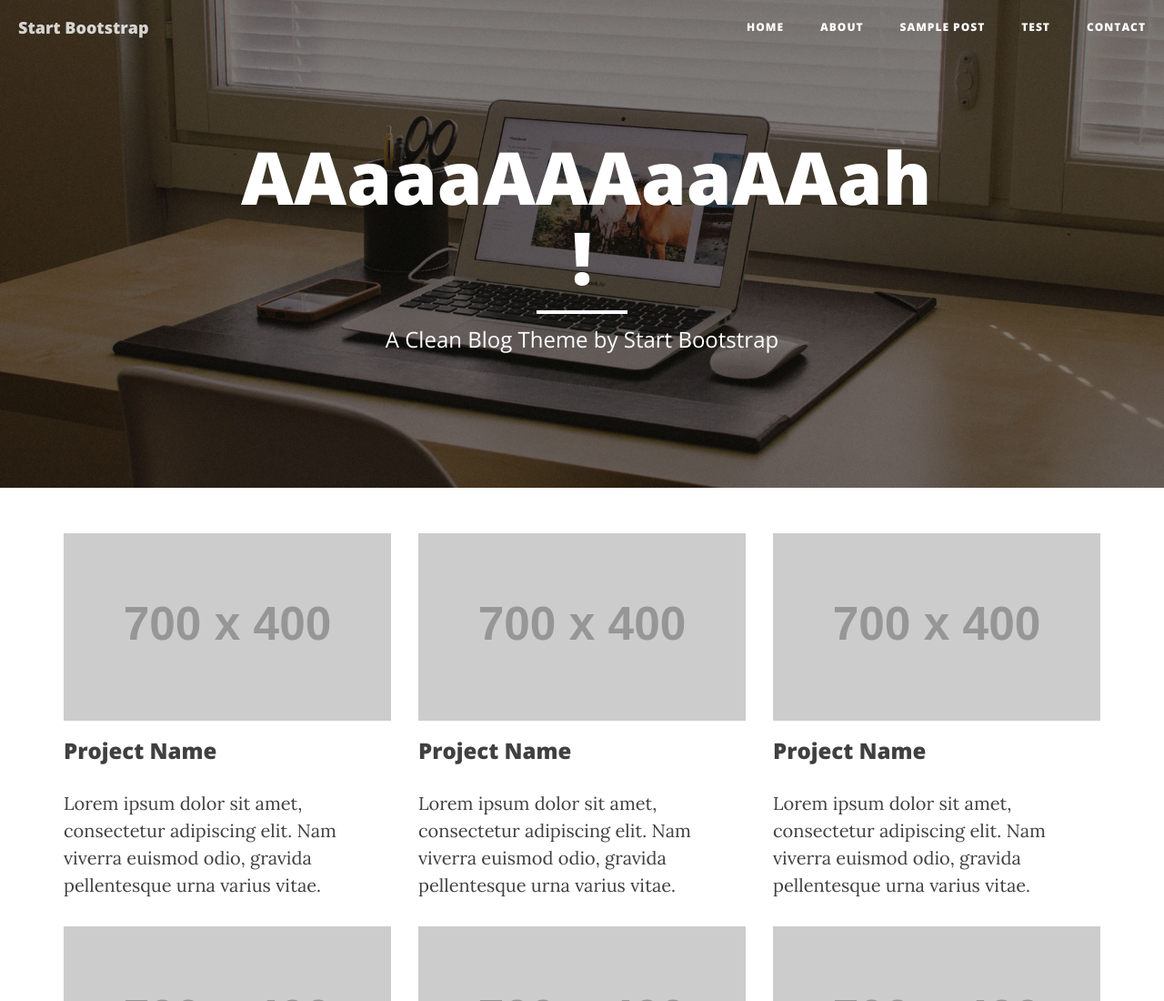
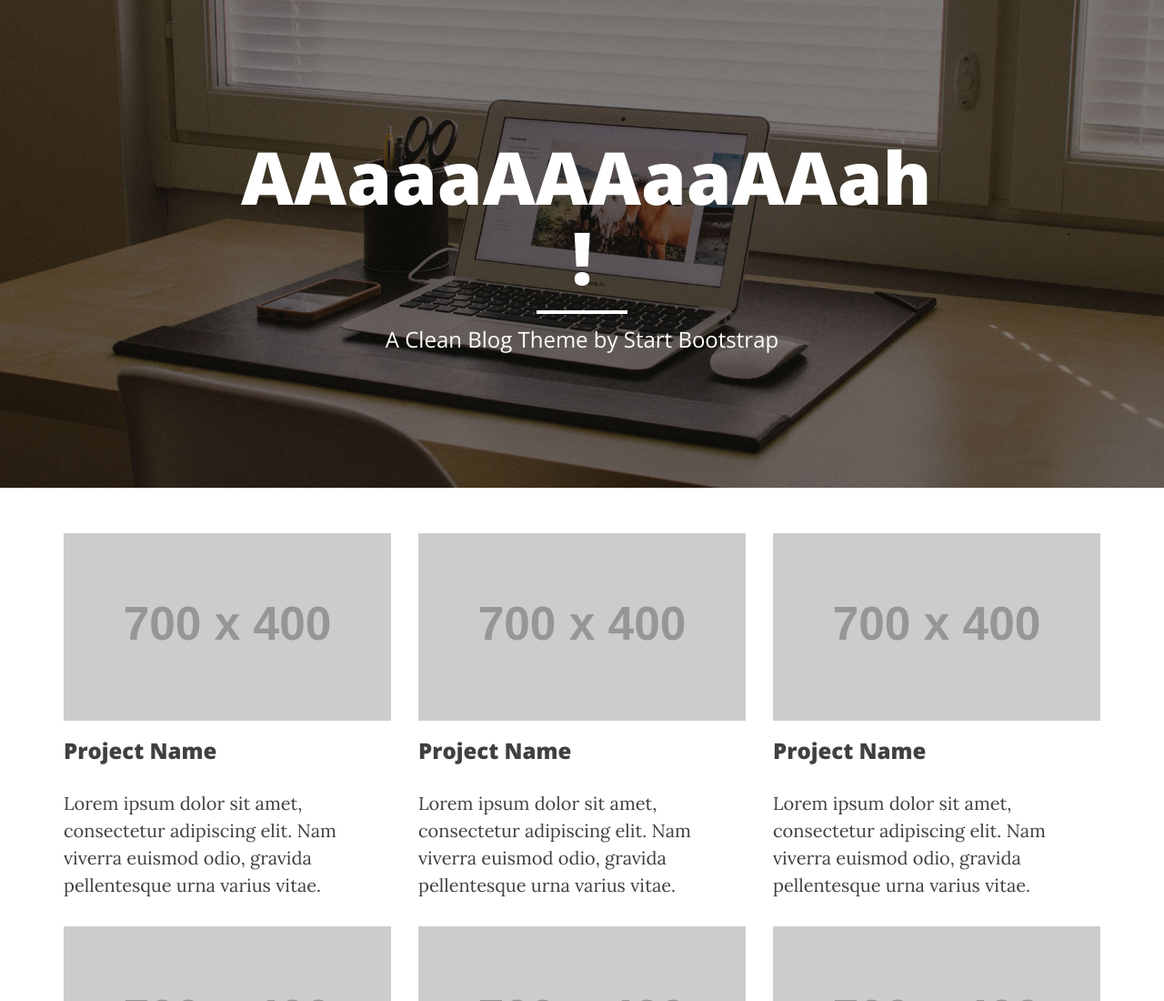
Before and after one commit to leucollectif/leucollectif.github.io, a website: page test.html in a window 1280 px wide. Shown: the top 1100 px of the page at 91% size. Drawn offline with nearby package versions, Linux system fonts and the light colour scheme; placeholder pictures from the web are drawn by us.

Commit message:
test of jquery include of menu(navbar)w

```diff
--- a/test.html
+++ b/test.html
@@ -32,45 +32,14 @@
 </head>
 
 <body>
+<script>
+$(document).ready(function() {
+    $('#some-menu').load('some-local-path/menu.html');
+});
+</script>
 
-    <!-- Navigation -->
-    <nav class="navbar navbar-default navbar-custom navbar-fixed-top">
-        <div class="container-fluid">
-            <!-- Brand and toggle get grouped for better mobile display -->
-            <div class="navbar-header page-scroll">
-                <button type="button" class="navbar-toggle" data-toggle="collapse" data-target="#bs-example-navbar-collapse-1">
-                    <span class="sr-only">Toggle navigation</span>
-                    <span class="icon-bar"></span>
-                    <span class="icon-bar"></span>
-                    <span class="icon-bar"></span>
-                </button>
-                <a class="navbar-brand" href="index.html">Start Bootstrap</a>
-            </div>
-
-            <!-- Collect the nav links, forms, and other content for toggling -->
-            <div class="collapse navbar-collapse" id="bs-example-navbar-collapse-1">
-                <ul class="nav navbar-nav navbar-right">
-                    <li>
-                        <a href="index.html">Home</a>
-                    </li>
-                    <li>
-                        <a href="about.html">About</a>
-                    </li>
-                    <li>
-                        <a href="post.html">Sample Post</a>
-                    </li>
-                    <li>
-                        <a href="test.html">Test</a>
-                    </li>
-                    <li>
-                        <a href="contact.html">Contact</a>
-                    </li>
-                </ul>
-            </div>
-            <!-- /.navbar-collapse -->
-        </div>
-        <!-- /.container -->
-    </nav>
+<div class='some-menu'>
+</div>
 
     <!-- Page Header -->
     <!-- Set your background image for this header on the line below. -->
```
Also changed, not shown: 4 other files.
